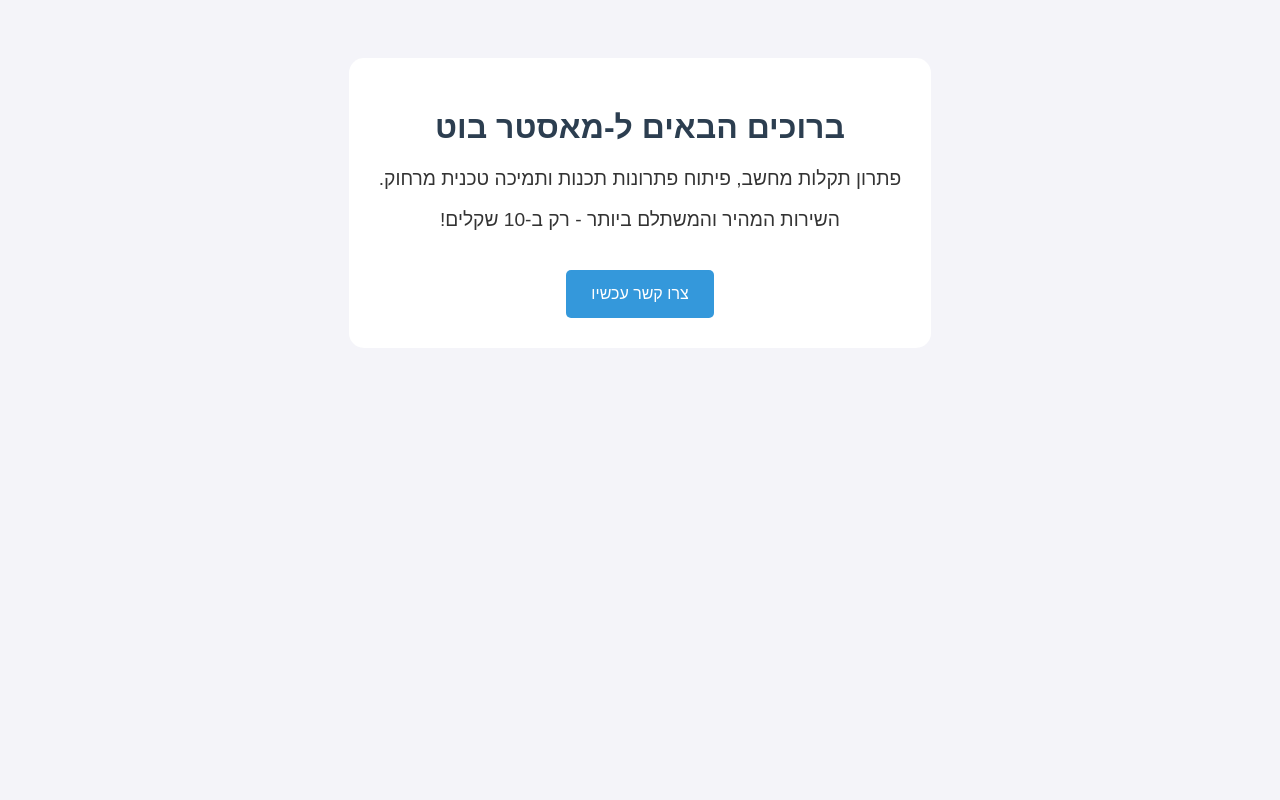
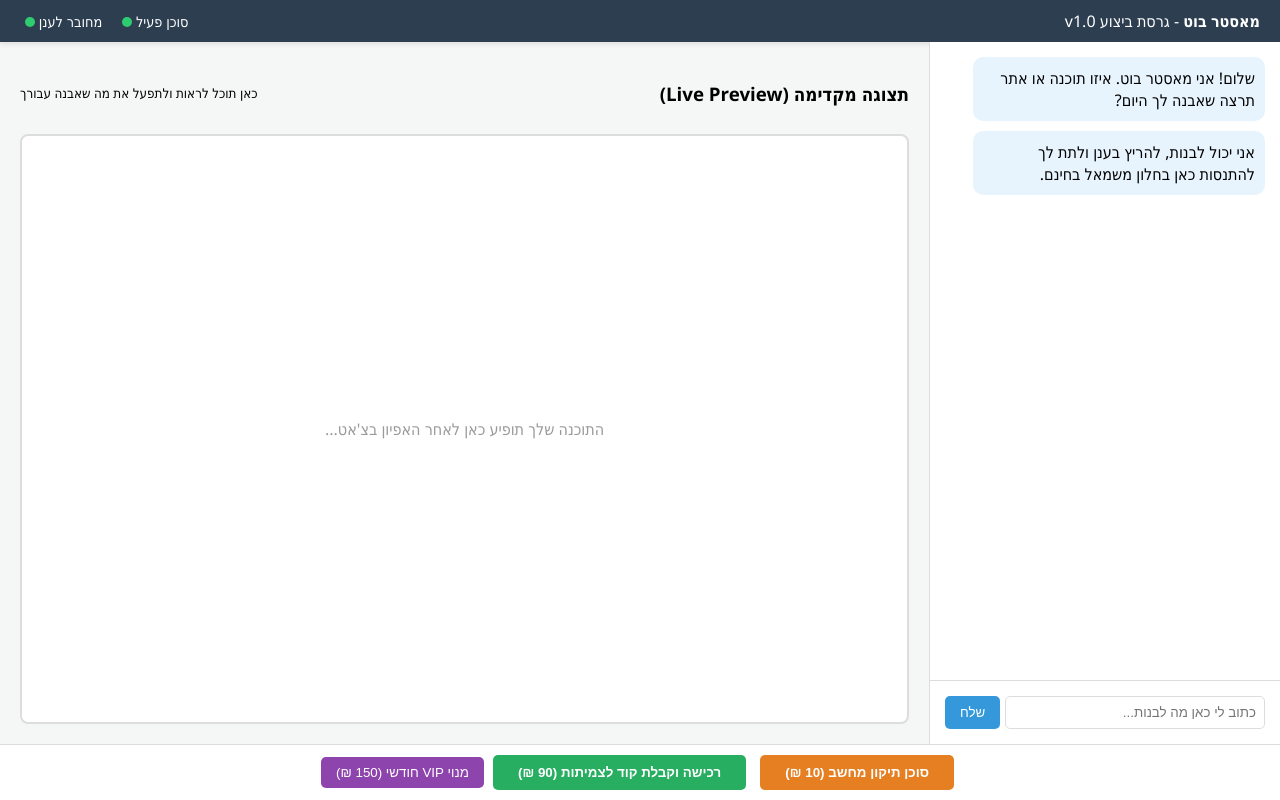
Before and after one commit to SmartAgentIL/smart-agent-site, a plain HTML site: page index.html in a window 1280 px wide. Drawn offline with Linux system fonts and the light colour scheme.

Commit message:
Update index.html

```diff
--- a/index.html
+++ b/index.html
@@ -3,21 +3,221 @@
 <head>
     <meta charset="UTF-8">
     <meta name="viewport" content="width=device-width, initial-scale=1.0">
-    <title>מאסטר בוט - פתרונות טכנולוגיים</title>
+    <title>מאסטר בוט - סוכן ביצוע חכם</title>
     <style>
-        body { font-family: Arial, sans-serif; background-color: #f4f4f9; color: #333; text-align: center; padding: 50px; }
-        .container { background: white; padding: 30px; border-radius: 15px; shadow: 0 4px 10px rgba(0,0,0,0.1); display: inline-block; }
-        h1 { color: #2c3e50; }
-        p { font-size: 1.2em; }
-        .btn { background-color: #3498db; color: white; padding: 15px 25px; text-decoration: none; border-radius: 5px; display: inline-block; margin-top: 20px; }
+        :root {
+            --primary: #2c3e50;
+            --accent: #3498db;
+            --bg: #f4f7f6;
+            --white: #ffffff;
+        }
+
+        body {
+            font-family: 'Segoe UI', Tahoma, Geneva, Verdana, sans-serif;
+            margin: 0;
+            display: flex;
+            flex-direction: column;
+            height: 100vh;
+            background-color: var(--bg);
+            overflow: hidden;
+        }
+
+        /* סרגל עליון */
+        header {
+            background: var(--primary);
+            color: white;
+            padding: 10px 20px;
+            display: flex;
+            justify-content: space-between;
+            align-items: center;
+            box-shadow: 0 2px 5px rgba(0,0,0,0.1);
+        }
+
+        .status-bar {
+            font-size: 0.9em;
+            display: flex;
+            gap: 15px;
+        }
+
+        .dot {
+            height: 10px;
+            width: 10px;
+            background-color: #2ecc71;
+            border-radius: 50%;
+            display: inline-block;
+            margin-left: 5px;
+        }
+
+        /* מבנה מרכזי */
+        main {
+            display: flex;
+            flex: 1;
+            overflow: hidden;
+        }
+
+        /* חלון צ'אט - צד ימין */
+        #chat-section {
+            width: 350px;
+            background: var(--white);
+            border-left: 1px solid #ddd;
+            display: flex;
+            flex-direction: column;
+        }
+
+        #chat-messages {
+            flex: 1;
+            padding: 15px;
+            overflow-y: auto;
+            display: flex;
+            flex-direction: column;
+            gap: 10px;
+        }
+
+        .message {
+            padding: 10px;
+            border-radius: 10px;
+            max-width: 85%;
+        }
+
+        .bot { background: #e8f4fd; align-self: flex-start; }
+        .user { background: #eee; align-self: flex-end; }
+
+        .chat-input {
+            padding: 15px;
+            border-top: 1px solid #ddd;
+            display: flex;
+            gap: 5px;
+        }
+
+        input {
+            flex: 1;
+            padding: 8px;
+            border: 1px solid #ddd;
+            border-radius: 5px;
+        }
+
+        button {
+            background: var(--accent);
+            color: white;
+            border: none;
+            padding: 8px 15px;
+            border-radius: 5px;
+            cursor: pointer;
+        }
+
+        /* חלון תצוגה - צד שמאל */
+        #preview-section {
+            flex: 1;
+            padding: 20px;
+            display: flex;
+            flex-direction: column;
+            gap: 10px;
+        }
+
+        .preview-header {
+            display: flex;
+            justify-content: space-between;
+            align-items: center;
+        }
+
+        #preview-window {
+            flex: 1;
+            background: white;
+            border: 2px solid #ddd;
+            border-radius: 8px;
+            display: flex;
+            justify-content: center;
+            align-items: center;
+            position: relative;
+        }
+
+        iframe {
+            width: 100%;
+            height: 100%;
+            border: none;
+            border-radius: 6px;
+        }
+
+        .placeholder-text {
+            color: #999;
+            text-align: center;
+        }
+
+        /* כפתורי פעולה למטה */
+        .actions-footer {
+            background: #fff;
+            padding: 10px;
+            text-align: center;
+            border-top: 1px solid #ddd;
+        }
+
+        .btn-buy { background: #27ae60; font-weight: bold; padding: 10px 25px; margin: 0 5px; }
+        .btn-agent { background: #e67e22; font-weight: bold; padding: 10px 25px; margin: 0 5px; }
+
     </style>
 </head>
 <body>
-    <div class="container">
-        <h1>ברוכים הבאים ל-מאסטר בוט</h1>
-        <p>פתרון תקלות מחשב, פיתוח פתרונות תכנות ותמיכה טכנית מרחוק.</p>
-        <p>השירות המהיר והמשתלם ביותר - רק ב-10 שקלים!</p>
-        <a href="#" class="btn">צרו קשר עכשיו</a>
+
+<header>
+    <div><strong>מאסטר בוט</strong> - גרסת ביצוע v1.0</div>
+    <div class="status-bar">
+        <span>סוכן פעיל <span class="dot"></span></span>
+        <span>מחובר לענן <span class="dot"></span></span>
     </div>
+</header>
+
+<main>
+    <section id="chat-section">
+        <div id="chat-messages">
+            <div class="message bot">שלום! אני מאסטר בוט. איזו תוכנה או אתר תרצה שאבנה לך היום?</div>
+            <div class="message bot">אני יכול לבנות, להריץ בענן ולתת לך להתנסות כאן בחלון משמאל בחינם.</div>
+        </div>
+        <div class="chat-input">
+            <input type="text" placeholder="כתוב לי כאן מה לבנות..." id="user-input">
+            <button onclick="sendMessage()">שלח</button>
+        </div>
+    </section>
+
+    <section id="preview-section">
+        <div class="preview-header">
+            <h3>תצוגה מקדימה (Live Preview)</h3>
+            <small>כאן תוכל לראות ולתפעל את מה שאבנה עבורך</small>
+        </div>
+        <div id="preview-window">
+            <div class="placeholder-text" id="loader-text">
+                <p>התוכנה שלך תופיע כאן לאחר האפיון בצ'אט...</p>
+            </div>
+            </div>
+    </section>
+</main>
+
+<div class="actions-footer">
+    <button class="btn-agent">סוכן תיקון מחשב (10 ₪)</button>
+    <button class="btn-buy">רכישה וקבלת קוד לצמיתות (90 ₪)</button>
+    <button style="background:#8e44ad">מנוי VIP חודשי (150 ₪)</button>
+</div>
+
+<script>
+    function sendMessage() {
+        const input = document.getElementById('user-input');
+        const msg = input.value;
+        if (!msg) return;
+
+        // הוספת הודעת משתמש
+        const chat = document.getElementById('chat-messages');
+        chat.innerHTML += `<div class="message user">${msg}</div>`;
+        input.value = '';
+
+        // דמיית תגובה של הבוט (כאן בהמשך נחבר את ה-API האמיתי)
+        setTimeout(() => {
+            chat.innerHTML += `<div class="message bot">מבין לגמרי. אני מתחיל לבנות את התשתית בענן. מיד תראה את הסקיצה הראשונית בחלון התצוגה...</div>`;
+            chat.scrollTop = chat.scrollHeight;
+
+            // דמיית טעינה בחלונית
+            document.getElementById('loader-text').innerHTML = "<p>בונה אתר בענן... 15%</p>";
+        }, 1000);
+    }
+</script>
+
 </body>
 </html>
```
